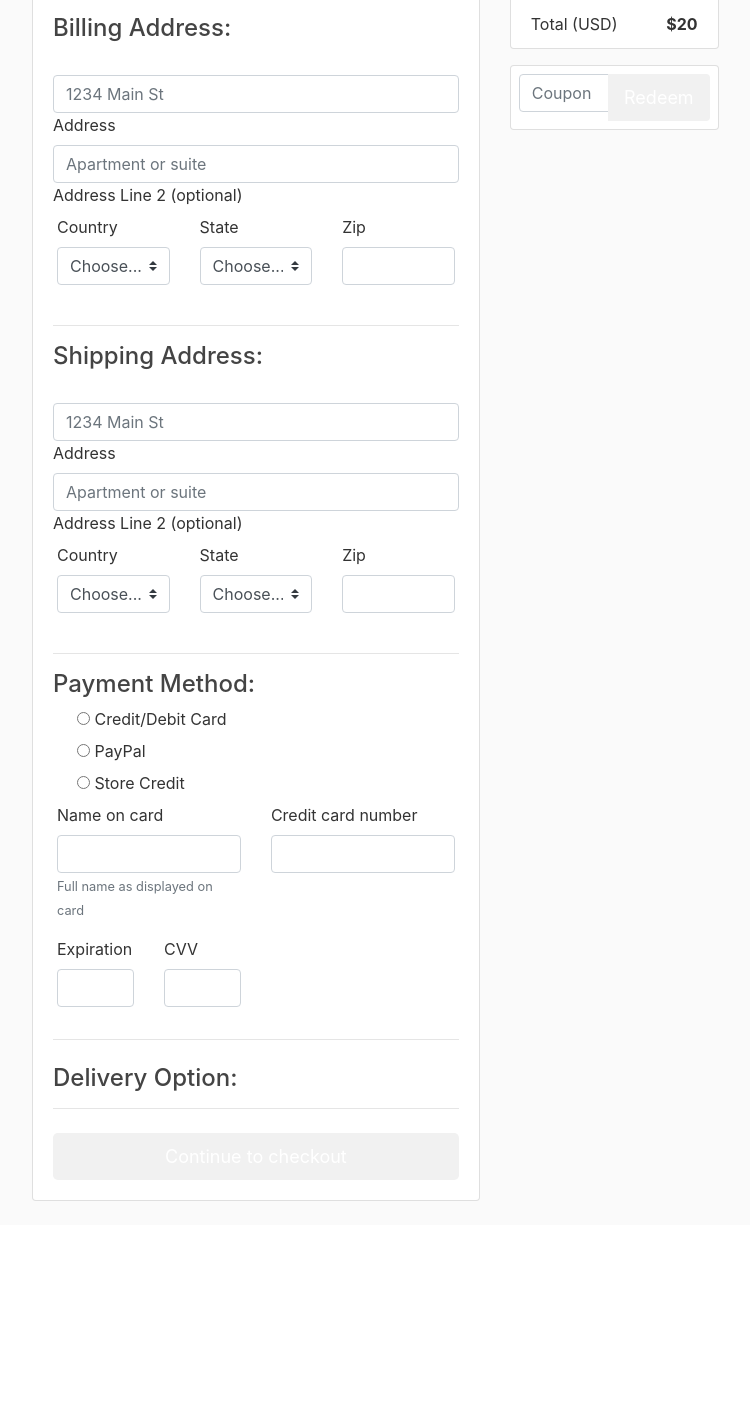
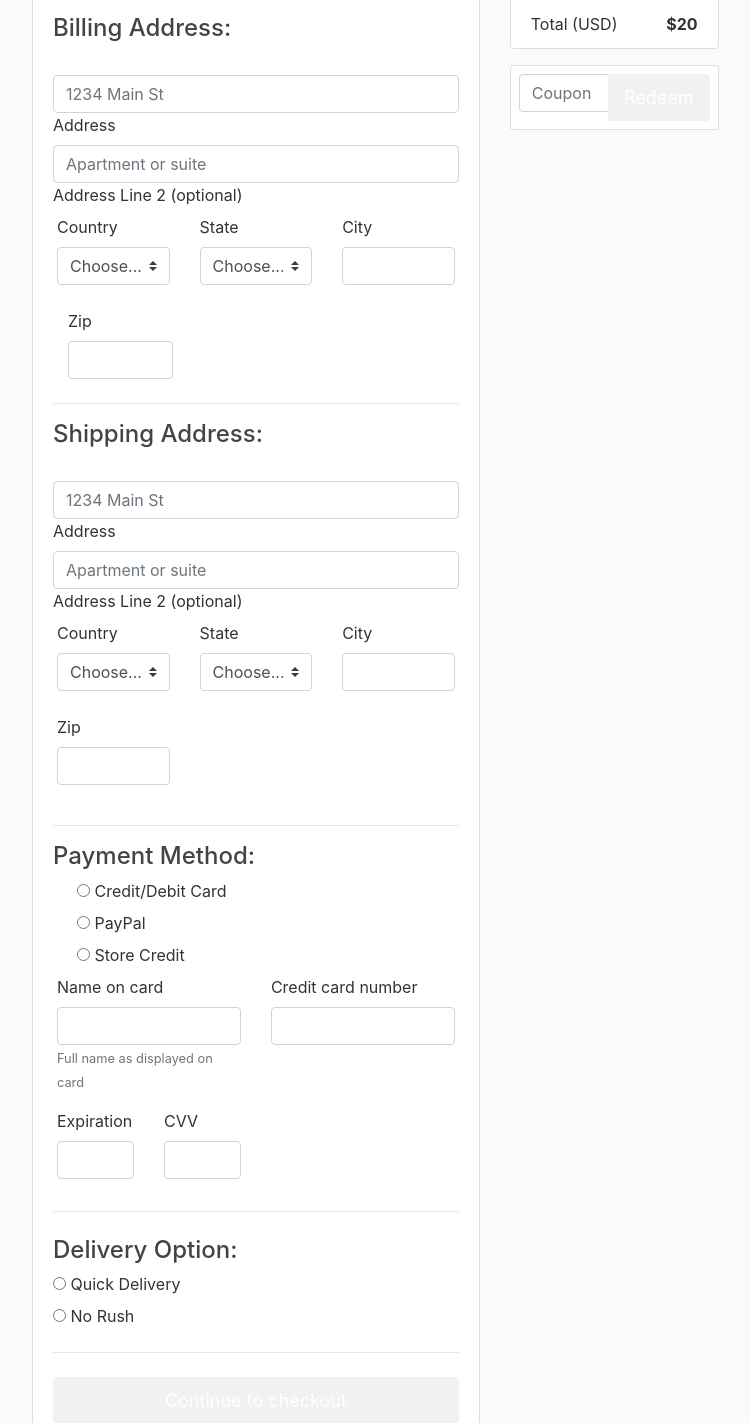
Before and after one commit to ogarza98/superStore_CS3773, a Django app: page /cart/ in a window 1280 px wide. Shown: the part 533-1956 px from the top of the page, without its empty margins (76-826 px from the left). Before the commit the page ends 1734 px from the top, so only its background shows below. Run offline with Django 3.2, Linux system fonts and the light colour scheme; some libraries are stand-ins or nearby versions.

Commit message:
fixed cart featur

```diff
--- a/django_project/superStore_website/forms.py
+++ b/django_project/superStore_website/forms.py
@@ -25,6 +25,7 @@ class cart(forms.Form):
         ('Quick Delivery', 'Quick Delivery'),
         ('No Rush', 'No Rush'),
     )
+
     first_name = forms.CharField(max_length=80)
     last_name  = forms.CharField(max_length=80)
     email      = forms.CharField(max_length=80)
@@ -33,6 +34,7 @@ class cart(forms.Form):
     country    = forms.ChoiceField(choices=COUNTRY)
     state      = forms.ChoiceField(choices=STATES)
     zipCode    = forms.CharField(max_length=20)
+    city       = forms.CharField(max_length=20)
     paymentType  = forms.ChoiceField(choices=PAYMENT_TYPE,widget=forms.RadioSelect())
     nameOnCd    = forms.CharField(max_length=160)
     cardNum     = forms.CharField(max_length=20)
@@ -43,4 +45,5 @@ class cart(forms.Form):
     shipCountry = forms.ChoiceField(choices=COUNTRY)
     shipState   = forms.ChoiceField(choices=STATES)
     shipZipCode = forms.CharField(max_length=20)
+    shipCity    = forms.CharField(max_length=20)
     deliveryOpt = forms.ChoiceField(choices=DELIVERY_TYPE, widget=RadioSelect())
--- a/django_project/superStore_website/templates/superStore_website/cart.html
+++ b/django_project/superStore_website/templates/superStore_website/cart.html
@@ -78,10 +78,10 @@
                 <div class="col-lg-4 col-md-12 mb-4">
 
                   <label for="country">Country</label>
-                  <select class="custom-select d-block w-100" id="country" required>
+                  <select class="custom-select d-block w-100" id="country" name="country" required>
                     <option value="">Choose...</option>
                     {% for ct in form.country %}
-                      <option value={{ ct }}></option>
+                      {{ ct }}
                     {% endfor %}
                   </select>
                   <div class="invalid-feedback">
@@ -95,10 +95,10 @@
                 <div class="col-lg-4 col-md-6 mb-4">
 
                   <label>State</label><br>
-                  <select class="custom-select d-block w-100" required>
+                  <select class="custom-select d-block w-100" id="stateOne" name="stateOne" required>
                     <option value="">Choose...</option>
                     {% for st in form.state %}
-                      <option value={{ st }}></option>
+                      {{ st }}
                     {% endfor %}
                   </select>
                   <div class="invalid-feedback">
@@ -110,10 +110,10 @@
                 <!--Grid column-->
                 <div class="col-lg-4 col-md-6 mb-4">
 
-                  <label for="zip">Zip</label>
-                  <input type="text" class="form-control" name="zipCode" placeholder="" required>
+                  <label for="city">City</label>
+                  <input type="text" class="form-control" name="city" placeholder="" required>
                   <div class="invalid-feedback">
-                    Zip code required.
+                    City required.
                   </div>
 
                 </div>
@@ -121,7 +121,15 @@
 
               </div>
               <!--Grid row-->
+              <div class="col-lg-4 col-md-6 mb-4">
 
+                <label for="zip">Zip</label>
+                <input type="text" class="form-control" name="zipCode" placeholder="" required>
+                <div class="invalid-feedback">
+                  Zip code required.
+                </div>
+
+              </div>
               <hr>
                <!--
                  add code here
@@ -129,13 +137,13 @@
               <!--address class="md-form mb-5"-->
               <h4>Shipping Address: </h4><br>
               <div>
-                <input type="text" name="address" class="form-control" placeholder="1234 Main St">
+                <input type="text" name="shipAddLine_one" class="form-control" placeholder="1234 Main St">
                 <label>Address</label>
               </div>
 
               <!--address-2 class="md-form mb-5"-->
               <div >
-                <input type="text" name="altaddress" class="form-control" placeholder="Apartment or suite">
+                <input type="text" name="shipAddLine_two" class="form-control" placeholder="Apartment or suite">
                 <label>Address Line 2 (optional)</label>
               </div>
 
@@ -146,9 +154,11 @@
                 <div class="col-lg-4 col-md-12 mb-4">
 
                   <label for="country">Country</label>
-                  <select class="custom-select d-block w-100" id="country" required>
+                  <select class="custom-select d-block w-100" id="shipCountry" required>
                     <option value="">Choose...</option>
-                    <option>United States</option>
+                    {% for ct in form.shipCountry %}
+                      {{ ct }}
+                    {% endfor %}
                   </select>
                   <div class="invalid-feedback">
                     Please select a valid country.
@@ -162,14 +172,12 @@
                 <div class="col-lg-4 col-md-6 mb-4">
 
                   <label for="state">State</label>
-                  <select class="custom-select d-block w-100" id="state" required>
-                    <option value="">Choose...</option>
-                    {% with 'AL AK AZ AR CA CO CT DE FL GA HI ID IL IN IA KS KY LA ME MD MA MI MN MS MO MT NE NV NH NJ NM NY NC ND OH OK OR PA RI SC SD TN TX UT VT VA WA WV WI WY' as list %}
-                        {% for state in list.split %}
-                            <option>{{ state }}</option>
-                        {% endfor %}
-                    {% endwith %}
-                  </select>
+                    <select class="custom-select d-block w-100" id="shipState" name="shipState" required>
+                      <option value="">Choose...</option>
+                      {% for st in form.shipState %}
+                        {{ st }}
+                      {% endfor %}
+                    </select>
                   <div class="invalid-feedback">
                     Please provide a valid state.
                   </div>
@@ -180,12 +188,19 @@
                 <!--Grid column-->
                 <div class="col-lg-4 col-md-6 mb-4">
 
+                  <label for="city">City</label>
+                  <input type="text" class="form-control" name="shipCity" placeholder="" required>
+                  <div class="invalid-feedback">
+                    City required.
+                  </div>
+                </div>
+                <div class="col-lg-4 col-md-6 mb-4">
+
                   <label for="zip">Zip</label>
-                  <input type="text" class="form-control" name="zipCode" placeholder="" required>
+                  <input type="text" class="form-control" name="shipZipCode" placeholder="" required>
                   <div class="invalid-feedback">
                     Zip code required.
                   </div>
-
                 </div>
               </div>
               <hr>
@@ -236,7 +251,7 @@
               </div>
               <hr class="mb-4">
               <h4>Delivery Option: </h4>
-              {% for choice in form.deliveryType %}
+              {% for choice in form.deliveryOpt %}
               <div>
                 {{ choice }}
               </div>
--- a/django_project/superStore_website/views.py
+++ b/django_project/superStore_website/views.py
@@ -60,27 +60,45 @@ def Cart(request):
 def receipt(request):
     if request.method == "POST":
         form = cart(request.POST)
+        print(request.POST)
         print(form.is_valid())
-        if form.is_valid():
-            fname = form.cleaned_data['first_name']
-            #print(fname)
-            lname = form.cleaned_data['last_name']
-            #print(lname)
-            email = form.cleaned_data['email']
-            #print(email)
-            address    = form.cleaned_data['address']
-            altaddress = form.cleaned_data['altaddress']
-            nameOnCd   = form.cleaned_data['nameOnCd']
-            cardNum    = form.cleaned_data['cardNum']
-            expireDt   = form.cleaned_data['expireDt']
-            cvv        = form.cleaned_data['cvv']
-            card       = request.POST.get('card')
-            print(card)
-            state      = request.POST.get('state')
-            print(state)
-            return render(request,'superStore_website/receipt.html',{"firstName": fname, "lastName": lname,
-                         "email": email, "address": address, "altaddress": altaddress,
-                          "nameOnCd": nameOnCd, "cardNum": cardNum, "expireDt": expireDt, "cvv": cvv})
+        #if form.is_valid():
+        fname = form.cleaned_data['first_name']
+        #print(fname)
+        lname = form.cleaned_data['last_name']
+        #print(lname)
+        email = form.cleaned_data['email']
+        #print(email)
+        address    = form.cleaned_data['address']
+        altaddress = form.cleaned_data['altaddress']
+        nameOnCd   = form.cleaned_data['nameOnCd']
+        cardNum    = form.cleaned_data['cardNum']
+        expireDt   = form.cleaned_data['expireDt']
+        cvv        = form.cleaned_data['cvv']
+        zipCode    = form.cleaned_data['zipCode']
+        country    = request.POST.get('country')
+        print(country)
+        city       = form.cleaned_data['city']
+        print(city)
+        card       = request.POST.get('paymentType')
+        print(card)
+        state      = request.POST.get('state')
+        print(state)
+
+        shipAddLine_one = form.cleaned_data['shipAddLine_one']
+        shipAddLine_two = form.cleaned_data['shipAddLine_two']
+        shipCountry = request.POST.get('shipCountry')
+        shipState   = request.POST.get('shipState')
+        shipZipCode = form.cleaned_data['shipZipCode']
+        shipCity    = form.cleaned_data['shipCity']
+        deliveryOpt = request.POST.get('deliveryOpt')
+
+        return render(request,'superStore_website/receipt.html',{"firstName": fname, "lastName": lname,
+                        "email": email, "address": address, "altaddress": altaddress, "nameOnCd": nameOnCd,
+                        "cardNum": cardNum, "expireDt": expireDt, "cvv": cvv, "card:": card, "zipCode": zipCode, "country": country,
+                        "city": city, "state": state, "shipAddLine_one": shipAddLine_one, "shipAddLine_two": shipAddLine_two,
+                        "shipCountry": shipCountry, "shipState": shipState, "shipZipCode": shipZipCode, "shipCity": shipCity,
+                        "deliveryOpt": deliveryOpt})
     else:
         form = cart()
     return render(request,'superStore_website/receipt.html')
```
